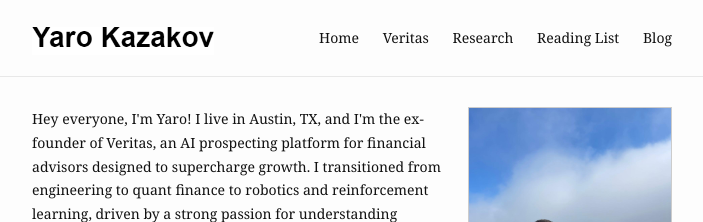
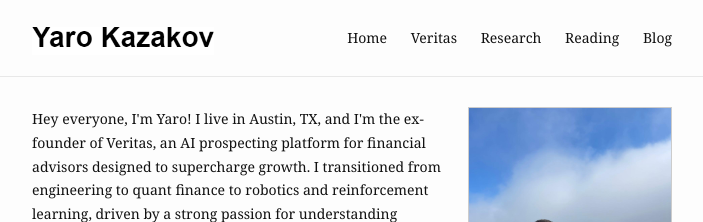
Before and after one commit to eliottvincent/bay, a Jekyll site: the page built from index.md, in a window 1280 px wide. Shown: the top 222 px of the page, without its empty margins (288-991 px from the left). Built offline with Jekyll 4.4.1, drawn with Linux system fonts in a browser that asks for light colours.

Commit message:
Update _config.yml

```diff
--- a/_config.yml
+++ b/_config.yml
@@ -13,7 +13,7 @@ header:
       slug: /
     - name: Veritas
     - name: Research
-    - name: Reading List
+    - name: Reading
     - name: Blog
 
 footer:
```
